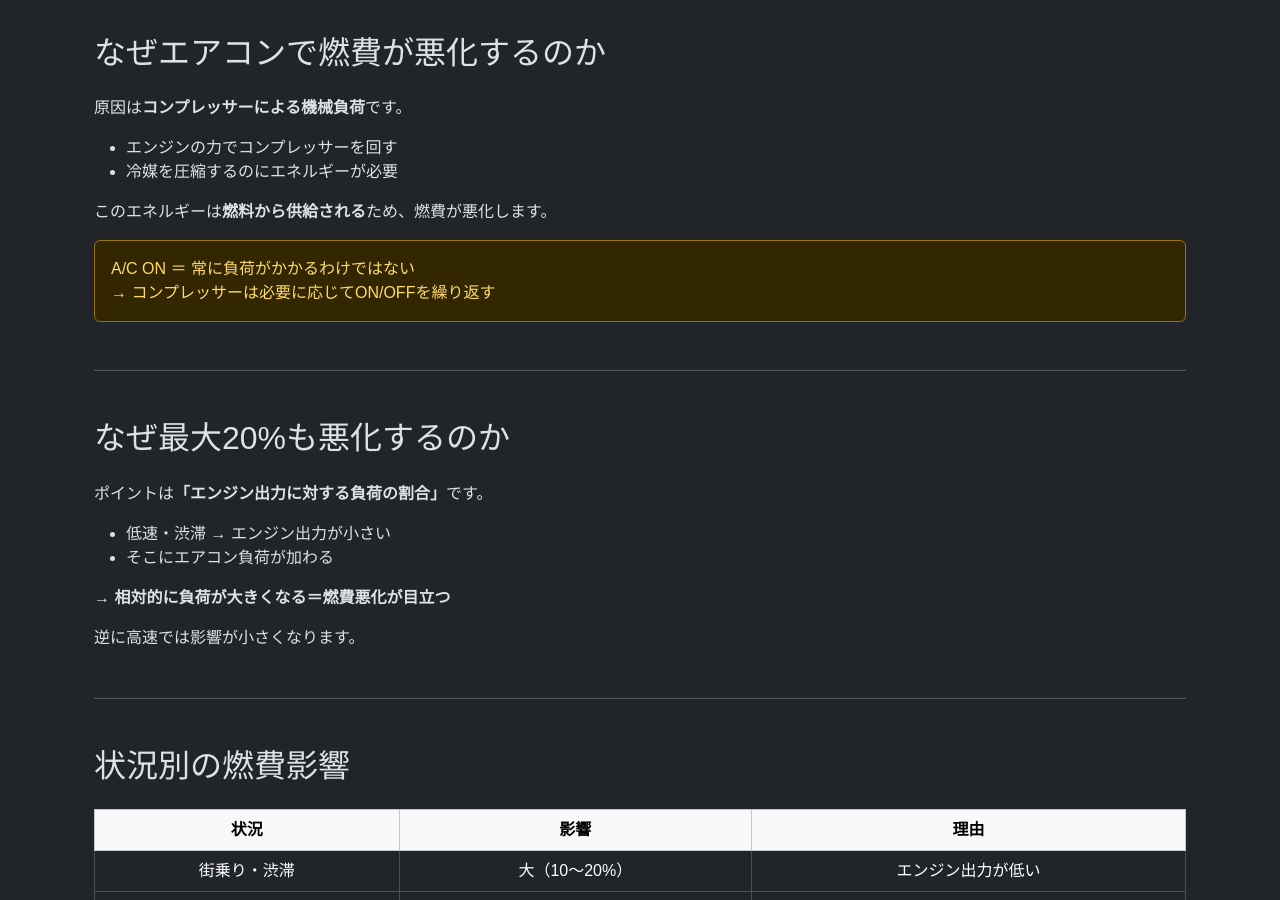
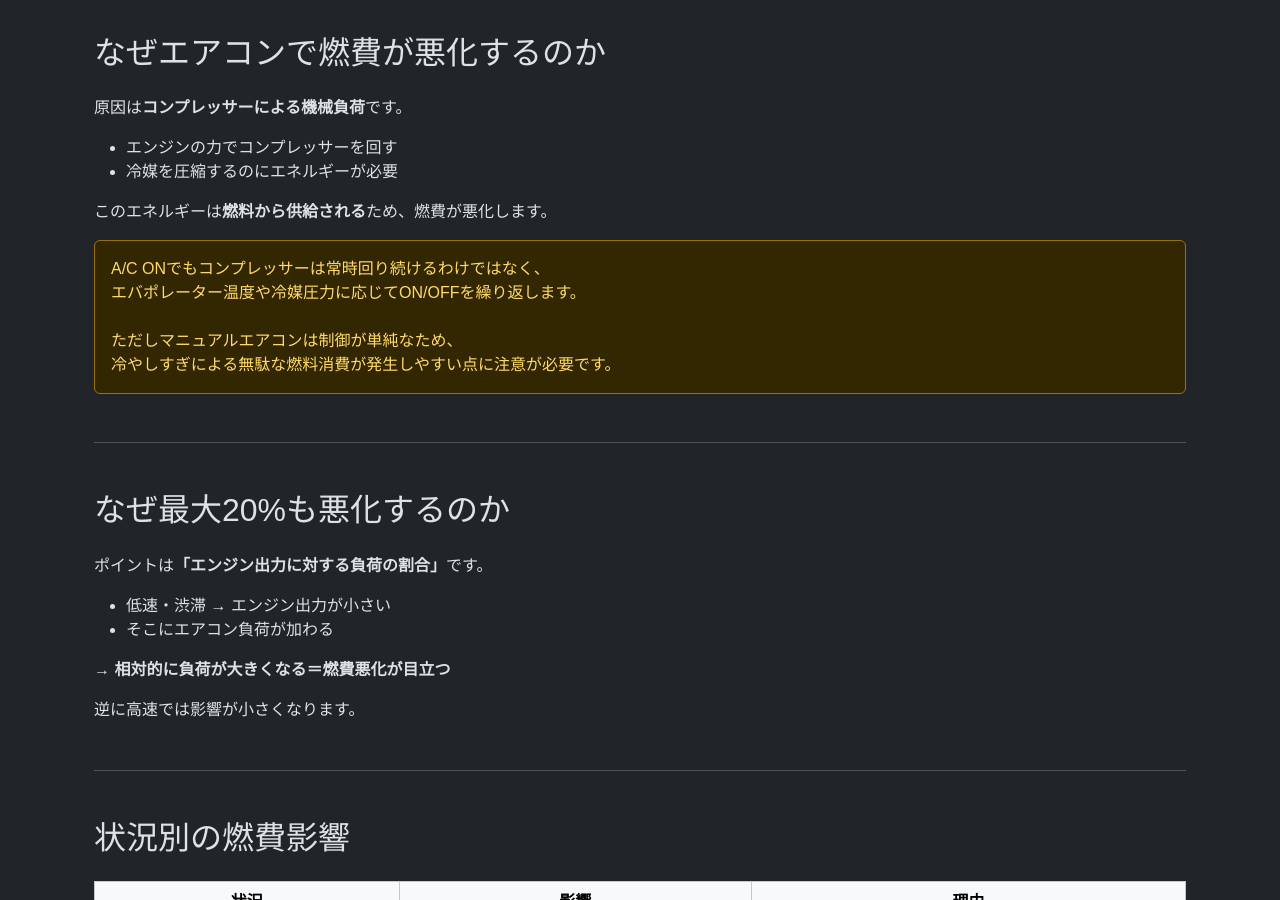
Before and after one commit to funyapar-org/fuel-lab, a Jekyll site: the page built from _knowledge/air-conditioner-fuel-economy-impact.md, in a window 1280 px wide and 900 px high, scrolled down 367 px. Built offline with Jekyll 4.4.1, drawn with Linux system fonts in a browser that asks for light colours.

Commit message:
air-conditioner-fuel-economy-impact.md を更新

```diff
--- a/_knowledge/air-conditioner-fuel-economy-impact.md
+++ b/_knowledge/air-conditioner-fuel-economy-impact.md
@@ -46,8 +46,11 @@ date: 2026-03-24 21:10:00 +0900
 </p>
 
 <div class="alert alert-warning">
-  A/C ON ＝ 常に負荷がかかるわけではない<br>
-  → コンプレッサーは必要に応じてON/OFFを繰り返す
+  A/C ONでもコンプレッサーは常時回り続けるわけではなく、<br>
+  エバポレーター温度や冷媒圧力に応じてON/OFFを繰り返します。<br>
+  <br>
+  ただしマニュアルエアコンは制御が単純なため、<br>
+  冷やしすぎによる無駄な燃料消費が発生しやすい点に注意が必要です。
 </div>
 
 <hr class="my-5">
```
